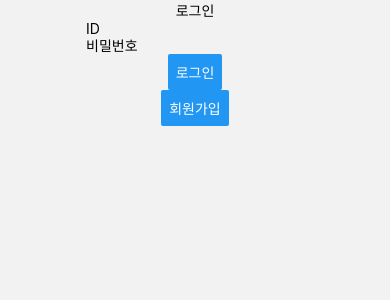
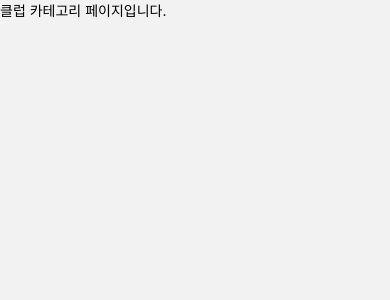
Before and after one commit to charBS0701/GNU_CLUB, a React Native app: screen /ClubCategory in a window 390 px wide. Before the commit this address had no page. Shown: the top 300 px of the page. Built offline with nearby package versions, Linux system fonts and the light colour scheme.

Commit message:
ClubCategory Page edited

```diff
--- /dev/null
+++ b/routes/ClubCategory.tsx
@@ -0,0 +1,19 @@
+import React from 'react';
+import {View,Text, Button} from 'react-native';
+import styled from 'styled-components/native';
+
+const Container = styled.ScrollView``;
+
+const ClubCategory = ({ navigation }) => {
+
+    return(
+        <Container>
+            <Text>클럽 카테고리 페이지입니다.</Text>
+        </Container>
+        );
+
+};
+
+
+
+export default ClubCategory;
--- a/routes/ClubList.tsx
+++ b/routes/ClubList.tsx
@@ -16,7 +16,6 @@ const Category = styled.Text`
   font-size: 25px;
 `;
 
-
 const ClubList = ({ navigation }) => {
   const [categoryList, setCategoryList] = useState([]);
   const getCategoryList = async () => {
@@ -33,7 +32,9 @@ const ClubList = ({ navigation }) => {
     <Container>
       {categoryList.map((category) => (
         <List>
-          <Category>{category.categoryName}</Category>
+          <Category onPress={() => navigation.navigate('ClubCategory')}>
+            {category.categoryName}
+          </Category>
         </List>
       ))}
     </Container>
--- a/routes/Root.tsx
+++ b/routes/Root.tsx
@@ -9,6 +9,7 @@ import Posting from "./Posting";
 import Login from "./Login";
 import EditInfo from "./EditInfo";
 import Watch from "./Watch";
+import ClubCategory from "./ClubCategory";
 
 import { createNativeStackNavigator } from "@react-navigation/native-stack";
 
@@ -29,6 +30,7 @@ const Root = () => (
     <Stack.Screen name="Posting" component={Posting} />
     <Stack.Screen name="EditInfo" component={EditInfo} />
     <Stack.Screen name="Watch" component={Watch} />
+    <Stack.Screen name="ClubCategory" component={ClubCategory} />
   </Stack.Navigator>
 );
 
```
